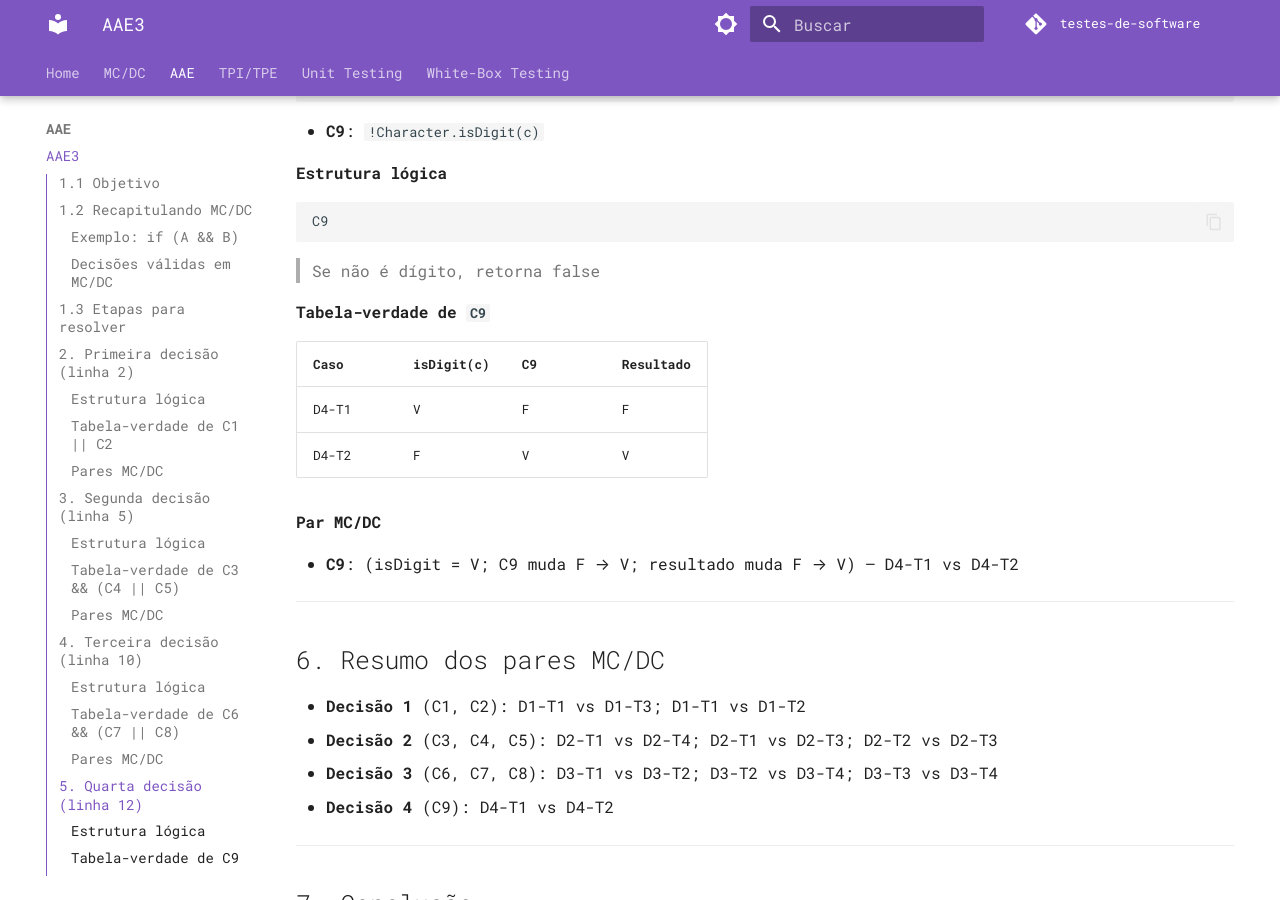
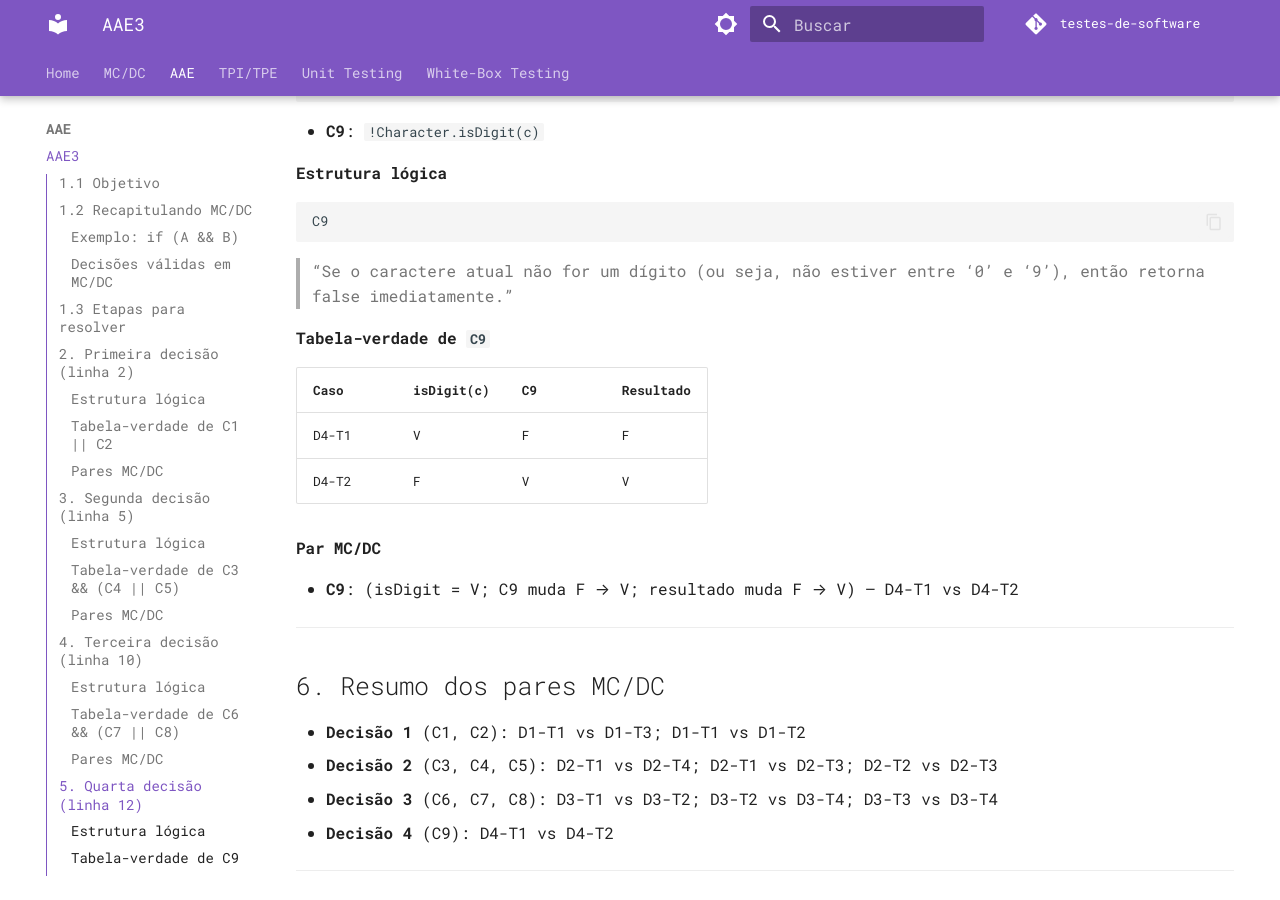
Before and after one commit to arthurrochamoreira/Testes-de-Software, an MkDocs documentation site: the page built from docs/aae3/aae3.md, in a window 1280 px wide and 900 px high, scrolled down 4665 px. Built offline with MkDocs 1.6.1 and Material for MkDocs 9.7.7, drawn with Linux system fonts in a browser that asks for light colours; comment, search, counter and statistics services are not loaded.

Commit message:
update aae3

````diff
--- a/docs/aae3/aae3.md
+++ b/docs/aae3/aae3.md
@@ -197,7 +197,7 @@ else if (!Character.isDigit(c)) {
 C9
 ```
 
-> Se não é dígito, retorna false
+> “Se o caractere atual não for um dígito (ou seja, não estiver entre ‘0’ e ‘9’), então retorna false imediatamente.”
 
 
 #### Tabela-verdade de `C9`
````
